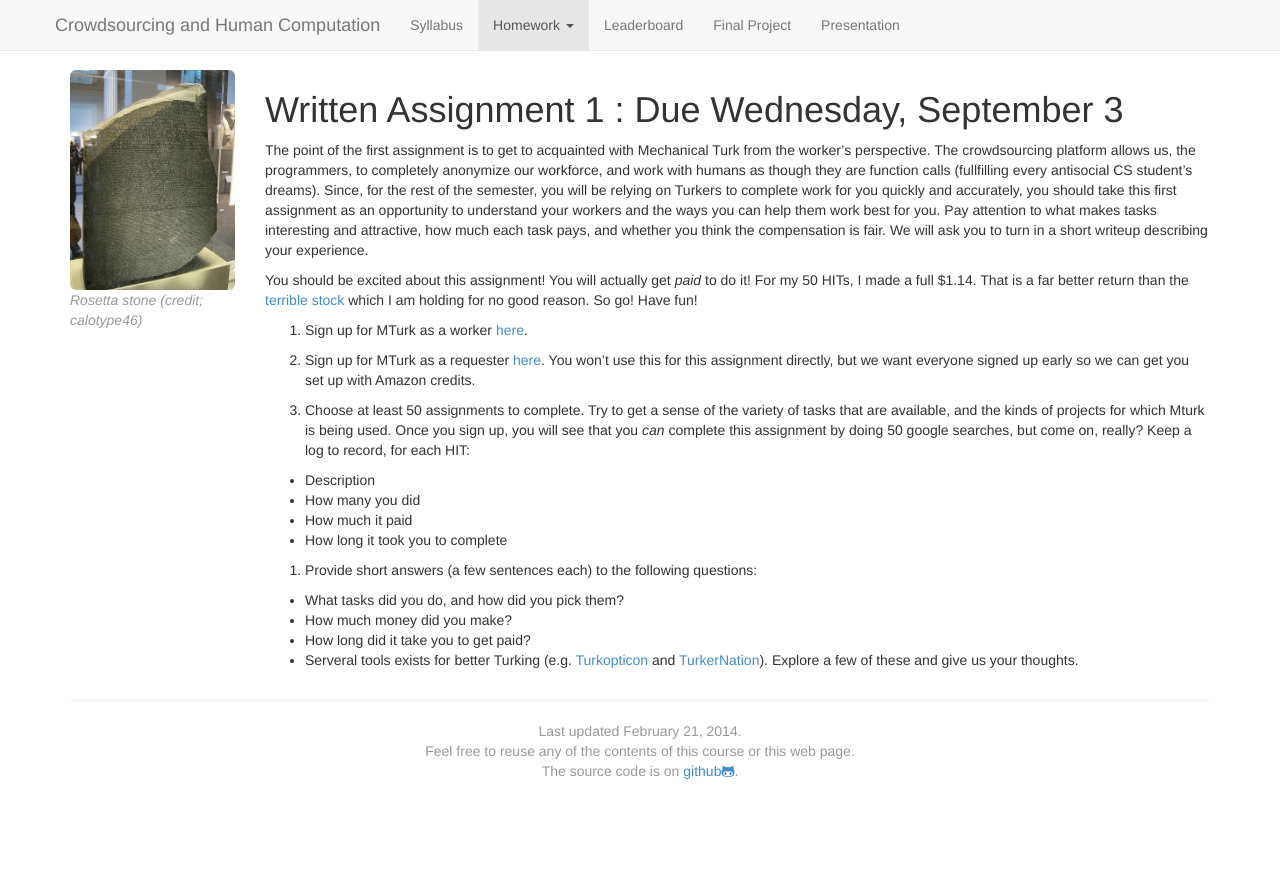
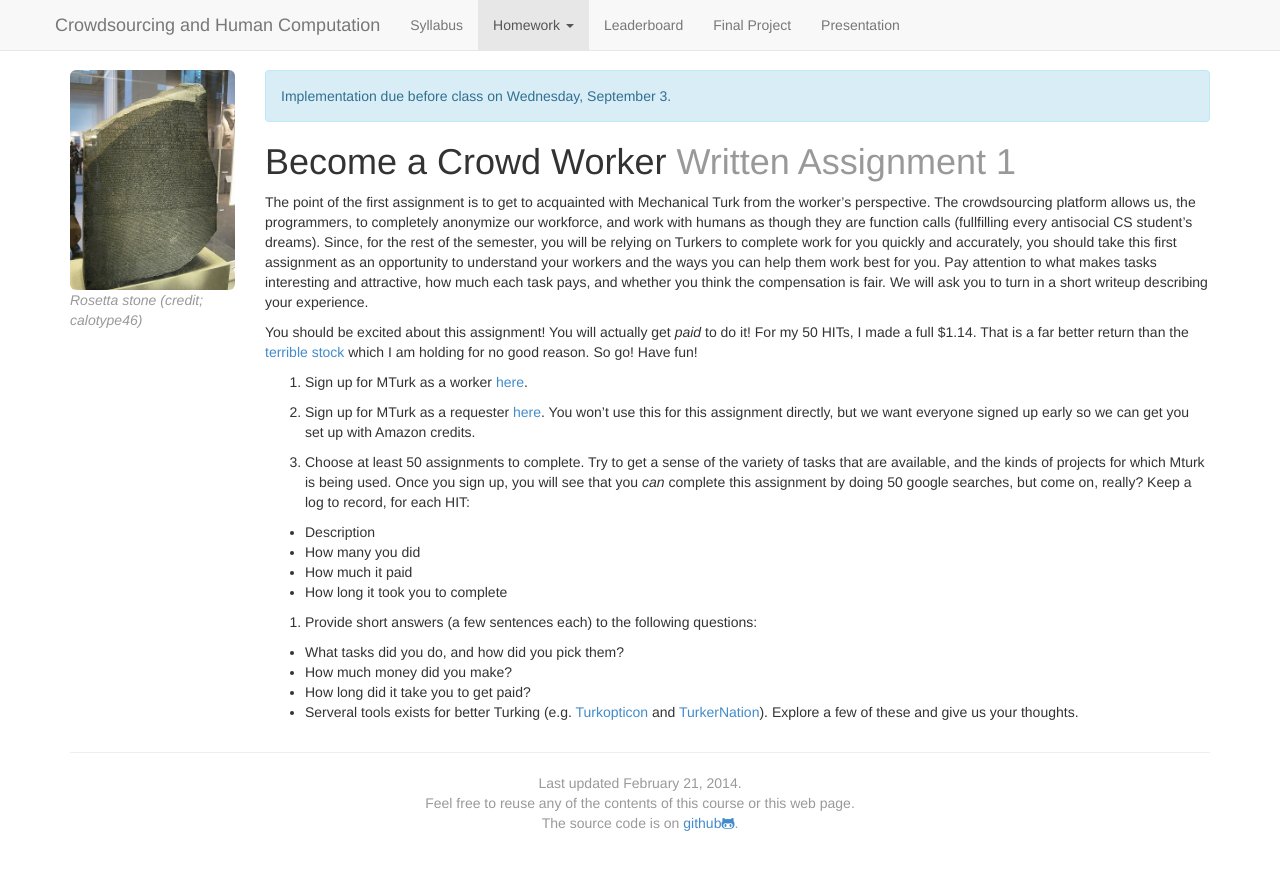
Before and after one commit to crowdsourcing-class/crowdsourcing-class.github.io, a Jekyll site: the page built from wa1.md, in a window 1280 px wide. Shown: the top 870 px of the page. Built offline with Jekyll 4.4.1, drawn with Linux system fonts in a browser that asks for light colours; nearby versions of some CDN libraries.

Commit message:
Minor edits

```diff
--- a/wa1.md
+++ b/wa1.md
@@ -3,11 +3,17 @@ layout: default
 img: rosetta
 img_url: http://www.flickr.com/photos/calotype46/6683293633/
 caption: Rosetta stone (credit&#59; calotype46)
-title: Homework 1 | Being a Crowd Worker
+title: Homework 1 | Become a Crowd Worker
 active_tab: homework
 ---
 
-Written Assignment 1 : Due Wednesday, September 3
+
+<div class="alert alert-info">
+  Implementation due before class on Wednesday, September 3.
+</div>
+
+
+Become a Crowd Worker <span class="text-muted">Written Assignment 1</span>
 =============================================================
 
 The point of the first assignment is to get to acquainted with Mechanical Turk from the worker's perspective. The crowdsourcing platform allows us, the programmers, to completely anonymize our workforce, and work with humans as though they are function calls (fullfilling every antisocial CS student's dreams). Since, for the rest of the semester, you will be relying on Turkers to complete work for you quickly and accurately, you should take this first assignment as an opportunity to understand your workers and the ways you can help them work best for you. Pay attention to what makes tasks interesting and attractive, how much each task pays, and whether you think the compensation is fair. We will ask you to turn in a short writeup describing your experience.
```
